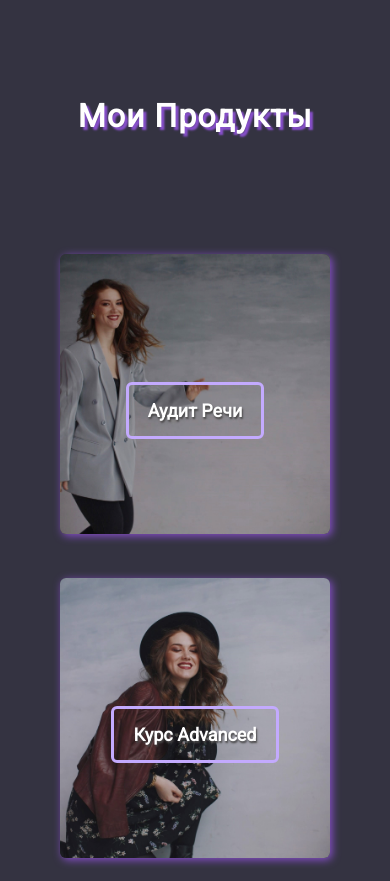
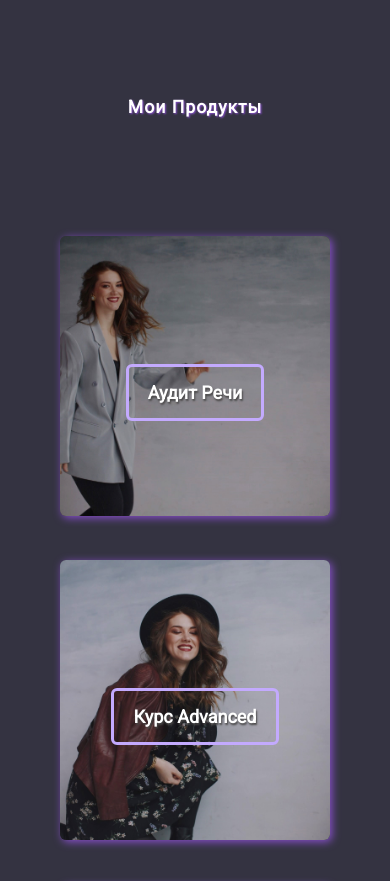
Before and after one commit to DashkaPotter/teacher-tatiana, a plain HTML site: page index.html in a window 390 px wide. Shown: the part 5070-5951 px from the top of the page. Drawn offline with nearby package versions, Linux system fonts and the light colour scheme.

Commit message:
Update style.css

```diff
--- a/style.css
+++ b/style.css
@@ -892,7 +892,10 @@ img{
         font-size: 1rem;
         text-shadow: 1px 1px 2px var(--main-color);
     }
-/* 	 */
+   .me-course h2{
+	font-size: 1.1rem;
+        text-shadow: 1px 1px 2px var(--main-color);
+   }
     .list{
         padding: 30px;
     }
```
